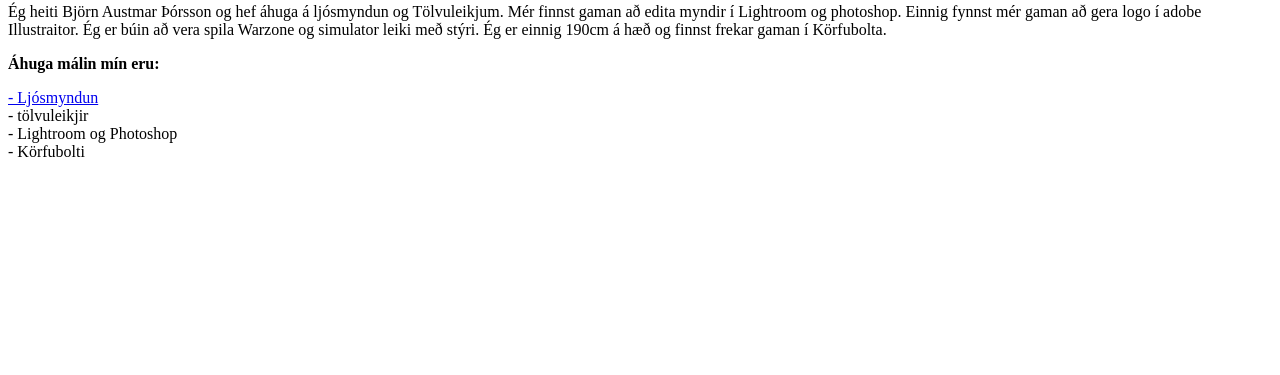
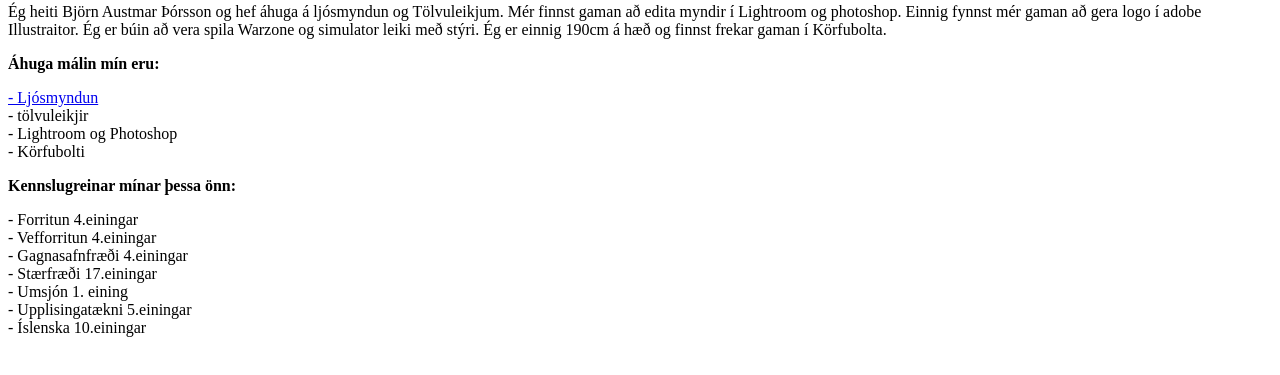
Before and after one commit to Bjorn1011/VFOR1H20, a plain HTML site: page verk01.html in a window 1280 px wide. Shown: the part 221-596 px from the top of the page. Drawn offline with Linux system fonts and the light colour scheme.

Commit message:
Update verk01.html

```diff
--- a/verk01.html
+++ b/verk01.html
@@ -15,5 +15,7 @@
     Ég er einnig 190cm á hæð og finnst frekar gaman í Körfubolta.</p>
     <p><strong>Áhuga málin mín eru:</strong></p>
     <p><a href= "https://bjornaustmar.myportfolio.com/">- Ljósmyndun</a><br/>- tölvuleikjir<br/>- Lightroom og Photoshop<br/>- Körfubolti</p>
+    <p><strong>Kennslugreinar mínar þessa önn:</strong></p>
+    <p>- Forritun 4.einingar<br/>- Vefforritun 4.einingar<br/>- Gagnasafnfræði 4.einingar<br/>- Stærfræði 17.einingar<br/>- Umsjón 1. eining<br/>- Upplisingatækni 5.einingar<br/>- Íslenska 10.einingar<br/></p>
     </body>
 </html>
```
